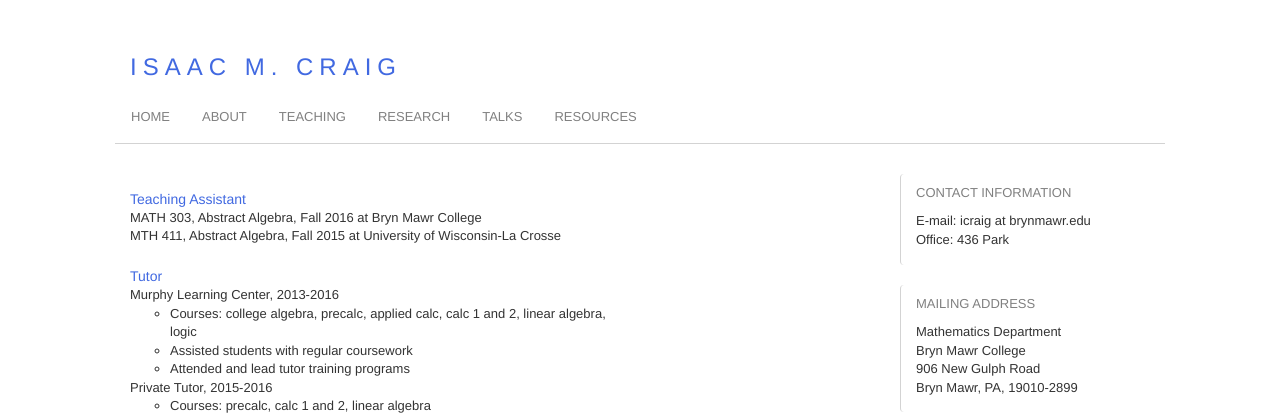
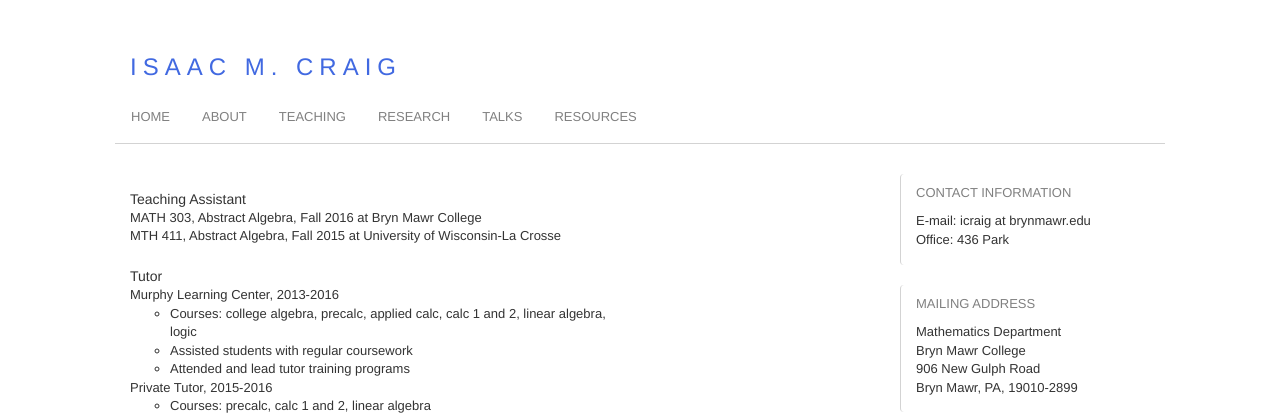
Before and after one commit to isundberg/isaacmc.github.io, a Jekyll site: the page built from teaching/index.html, in a window 1280 px wide. Shown: the top 415 px of the page. Built offline with Jekyll 4.4.1, drawn with Linux system fonts in a browser that asks for light colours.

Commit message:
Update index.css

```diff
--- a/css/index.css
+++ b/css/index.css
@@ -90,7 +90,6 @@ a {
 }
 
 #contentItem {
-	color: RoyalBlue;
 	float: left;
 	clear: left;
 }
```
